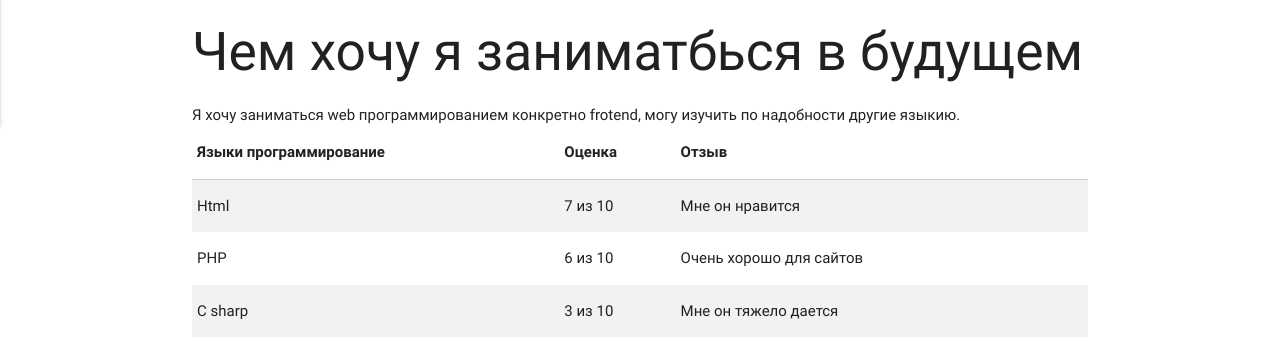
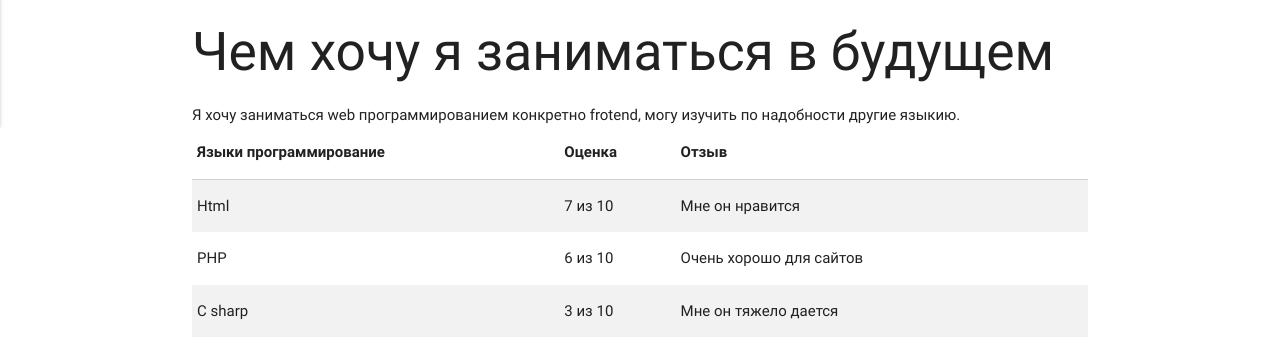
Before and after one commit to LoxyFoxy/portfolio, a plain HTML site: page index.html in a window 1280 px wide. Shown: the part 734-1089 px from the top of the page. Drawn offline with Linux system fonts and the light colour scheme.

Commit message:
Update index.html

```diff
--- a/index.html
+++ b/index.html
@@ -38,7 +38,7 @@
       <div class="row container">
         <h2 class="header">О себе</h2>
         <p class="grey-text text-darken-3 lighten-3">Мне 14 лет и меня зовут Иван Васильев. Родился я в городе Якутск Республика Саха Якутия. Учусь я в школе 30 имени Кузмина в 8в классе.</p>
-        <h2 class="header">Чем хочу я заниматбься в будущем</h2>
+        <h2 class="header">Чем хочу я заниматься в будущем</h2>
         <p>Я хочу заниматься web программированием конкретно frotend, могу изучить по надобности другие языкию.</p>
          <table class="striped">
         <thead>
```
